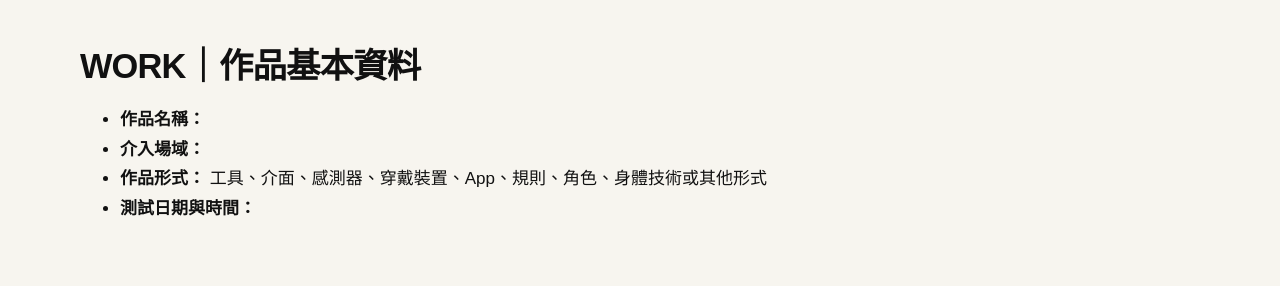
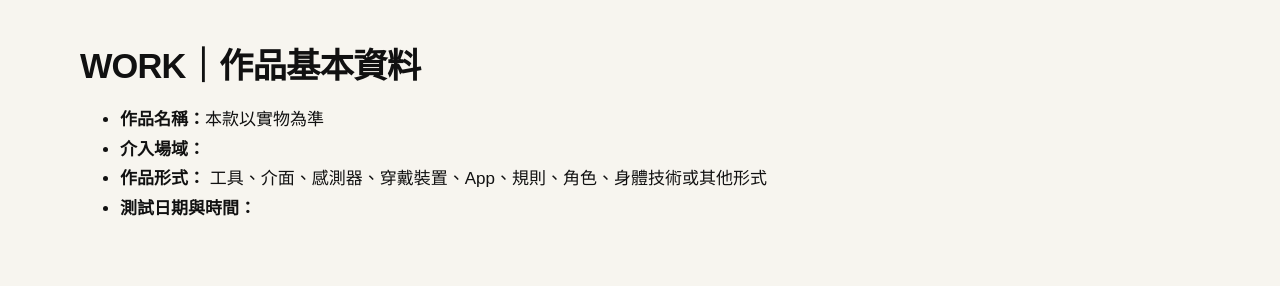
Before and after one commit to yo566566/fieldworkarchive, a Jekyll site: the page built from weeks/week-09.md, in a window 1280 px wide. Shown: the part 492-778 px from the top of the page. Built offline with Jekyll 4.4.1, drawn with Linux system fonts in a browser that asks for light colours.

Commit message:
Update week-09.md

```diff
--- a/weeks/week-09.md
+++ b/weeks/week-09.md
@@ -11,7 +11,7 @@ permalink: /weeks/week-09/
 
 ## WORK｜作品基本資料
 
-* **作品名稱：**
+* **作品名稱：**本款以實物為準
 * **介入場域：**
 * **作品形式：**
   工具、介面、感測器、穿戴裝置、App、規則、角色、身體技術或其他形式
```
